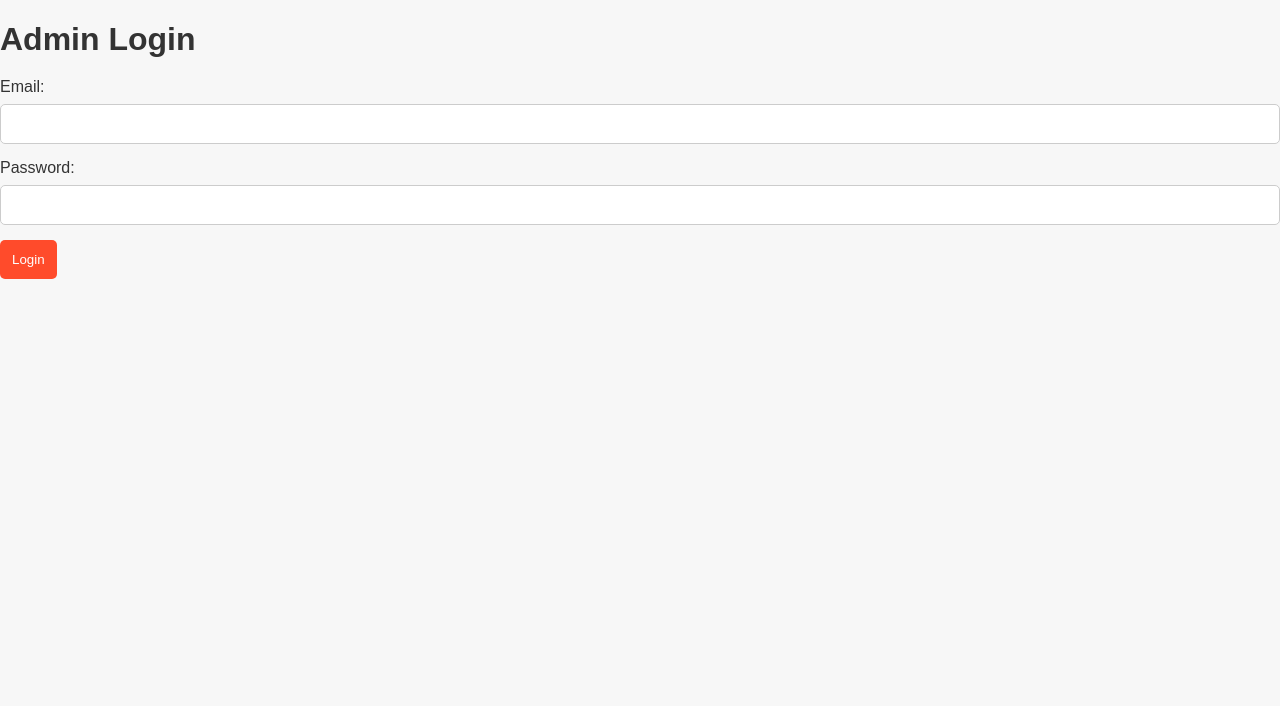
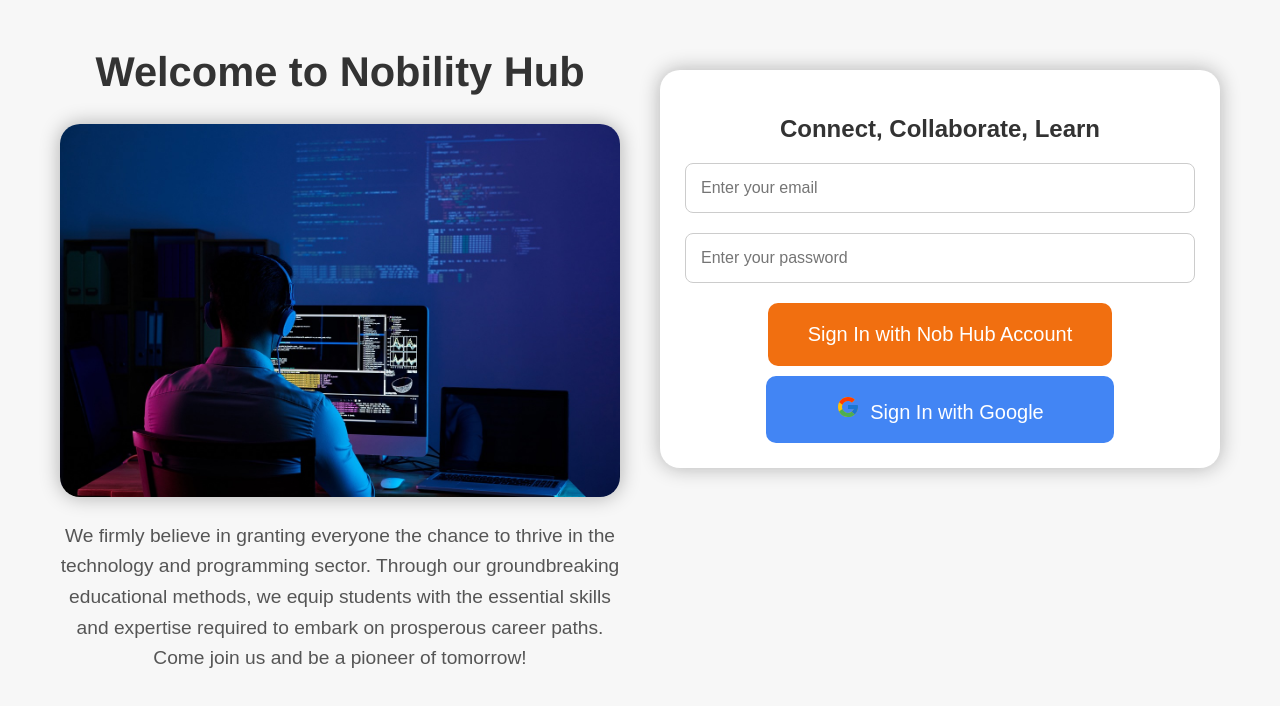
Before and after one commit to Jamescjay/Nobility-hub-client, a React (Create React App) app: page /adminlogin in a window 1280 px wide. Shown: the top 706 px of the page. Built offline with nearby package versions, Linux system fonts and the light colour scheme.

Commit message:
THe adminPage

```diff
--- a/src/components/AdminLoginPage.js
+++ b/src/components/AdminLoginPage.js
@@ -1,75 +1,133 @@
-// src/components/AdminLogin.js
-import React, { useState } from 'react';
-import { useNavigate } from 'react-router-dom';
+import React, { useState } from "react";
+import "../App.css";
+import wideImage from "./wider-image.jpg";
+import { FcGoogle } from "react-icons/fc";
+import { ToastContainer, toast } from "react-toastify";
+import "react-toastify/dist/ReactToastify.css";
 
-const AdminLogin = () => {
-  const navigate = useNavigate();
-  const [email, setEmail] = useState('');
-  const [password, setPassword] = useState('');
-  const [errorMessage, setErrorMessage] = useState('');
+const LearnersLogin = () => {
+  const [email, setEmail] = useState("");
+  const [password, setPassword] = useState("");
 
-  const handleLogin = async () => {
+  const handleSignIn = async (e) => {
+    e.preventDefault();
+
     try {
-      const response = await fetch('http://localhost:5000/login', {
-        method: 'POST',
+      const response = await fetch("http://127.0.0.1:5555/admin-login", {
+        method: "POST",
         headers: {
-          'Content-Type': 'application/json',
+          "Content-Type": "application/json",
         },
-        body: JSON.stringify({
-          email,
-          password,
-        }),
+        body: JSON.stringify({ email, password }),
       });
 
-      const data = await response.json();
-
-      const { success, token, user_email, role } = data;
-
-      if (success) {
-        localStorage.setItem('token', token);
-        navigate('/dashboard');
+      if (response.ok) {
+        toast.success("Successfully signed in", {
+          autoClose: 100,
+          onClose: () => {
+            window.location.href = "about:blank";
+          },
+        });
       } else {
-        setErrorMessage('Invalid credentials');
+        toast.error("Invalid email or password");
       }
     } catch (error) {
-      console.error('Error during login:', error);
-      setErrorMessage('An error occurred during login');
+      console.error("Error:", error);
     }
   };
 
+  const initiateGoogleAuthentication = () => {
+    const clientId =
+      "903014081128-03ap17fghal5cugp545qt6uu315lf7e4.apps.googleusercontent.com";
+    const redirectUri = `http://localhost:3000`;
+
+    window.location.href = `https://accounts.google.com/o/oauth2/auth?client_id=${clientId}&redirect_uri=${redirectUri}&response_type=token&scope=email profile openid`;
+  };
+
+  // const handleLoginClick = () => {
+  //   initiateGoogleAuthentication();
+  // };
+
+  // const handleFormSubmit = (e) => {
+  //   e.preventDefault();
+
+  //   const emailInput = e.target.elements.email.value;
+  //   const emailRegex = /^[^\s@]+@[^\s@]+\.[^\s@]+$/;
+
+  //   if (!emailRegex.test(emailInput)) {
+  //     toast.error("Please enter a valid email address");
+  //     return;
+  //   }
+
+  //   toast.info("Form submitted with email: " + emailInput);
+  //   setEmail("");
+  //   setPassword("");
+  // };
+
   return (
+    <div className="app-container">
+      <div className="left-section">
+        <div className="title-section">
+          <h1>Welcome to Nobility Hub</h1>
+        </div>
+        <div className="image-section">
+          <img src={wideImage} alt="Wide Image" className="wide-image" />
+        </div>
+        <div className="description-section">
+          <p>
+            We firmly believe in granting everyone the chance to thrive in the
+            technology and programming sector. Through our groundbreaking educational methods,
+            we equip students with the essential skills and expertise required
+            to embark on prosperous career paths. Come join us and be a pioneer
+            of tomorrow!
+          </p>
+        </div>
+      </div>
+      <div className="right-section">
+        {/* <p>
+          Already have an account?
+          <a href="#" onClick={handleLoginClick}>
+            Log in
+          </a>
+        </p> */}
+        <div className="cta-section">
+          <div className="cta-tab">
+            <h2>Connect, Collaborate, Learn</h2>
             <div>
-      <h1 style={{ color: '#333', marginBottom: '20px' }}>Admin Login</h1>
-      {errorMessage && <p style={{ color: 'red' }}>{errorMessage}</p>}
-      <label style={{ color: '#333', display: 'block', marginBottom: '8px' }}>Email:</label>
+              <ToastContainer />
+              <form onSubmit={handleSignIn}>
                 <input
-        type="text"
+                  type="email"
+                  name="email"
+                  placeholder="Enter your email"
                   value={email}
                   onChange={(e) => setEmail(e.target.value)}
-        style={{ width: '100%', padding: '10px', marginBottom: '15px', border: '1px solid #ccc', borderRadius: '5px' }}
+                  required
                 />
-      <label style={{ color: '#333', display: 'block', marginBottom: '8px' }}>Password:</label>
                 <input
                   type="password"
+                  placeholder="Enter your password"
                   value={password}
                   onChange={(e) => setPassword(e.target.value)}
-        style={{ width: '100%', padding: '10px', marginBottom: '15px', border: '1px solid #ccc', borderRadius: '5px' }}
+                  required
                 />
+                <button className="sign-in-button" type="submit">
+                  Sign In with Nob Hub Account
+                </button>
+              </form>
               <button
-        onClick={handleLogin}
-        style={{
-          background: '#ff4b2b',
-          color: '#fff',
-          padding: '12px',
-          borderRadius: '5px',
-          border: 'none',
-          cursor: 'pointer',
-        }}
+                className="sign-in-button-google"
+                onClick={initiateGoogleAuthentication}
               >
-        Login
+                <FcGoogle className="google-logo" />
+                Sign In with Google
               </button>
+            </div>
+          </div>
+        </div>
+      </div>
     </div>
   );
 };
 
-export default AdminLogin;
+export default LearnersLogin;
```
Lines whose indentation alone changed are shown as unchanged.
